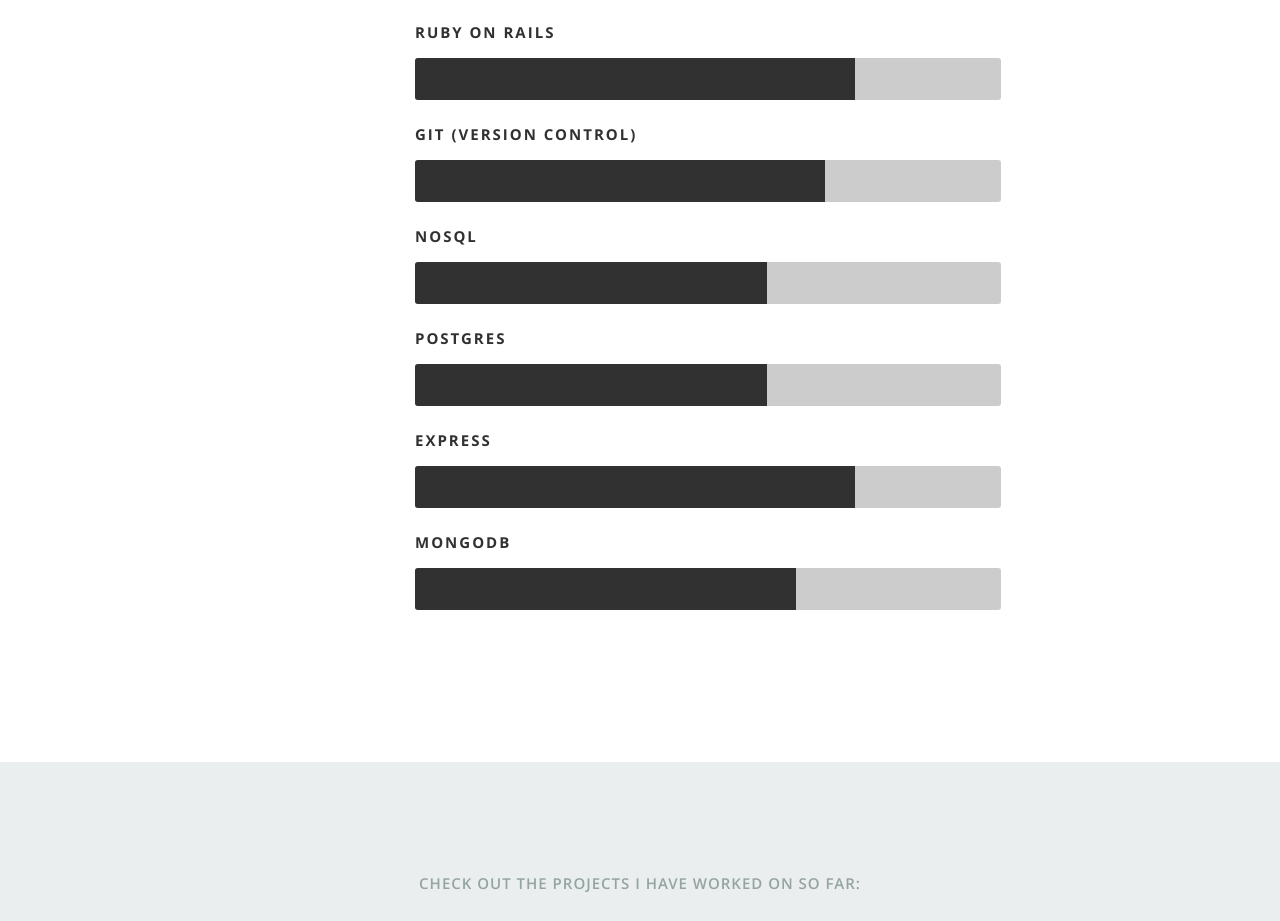
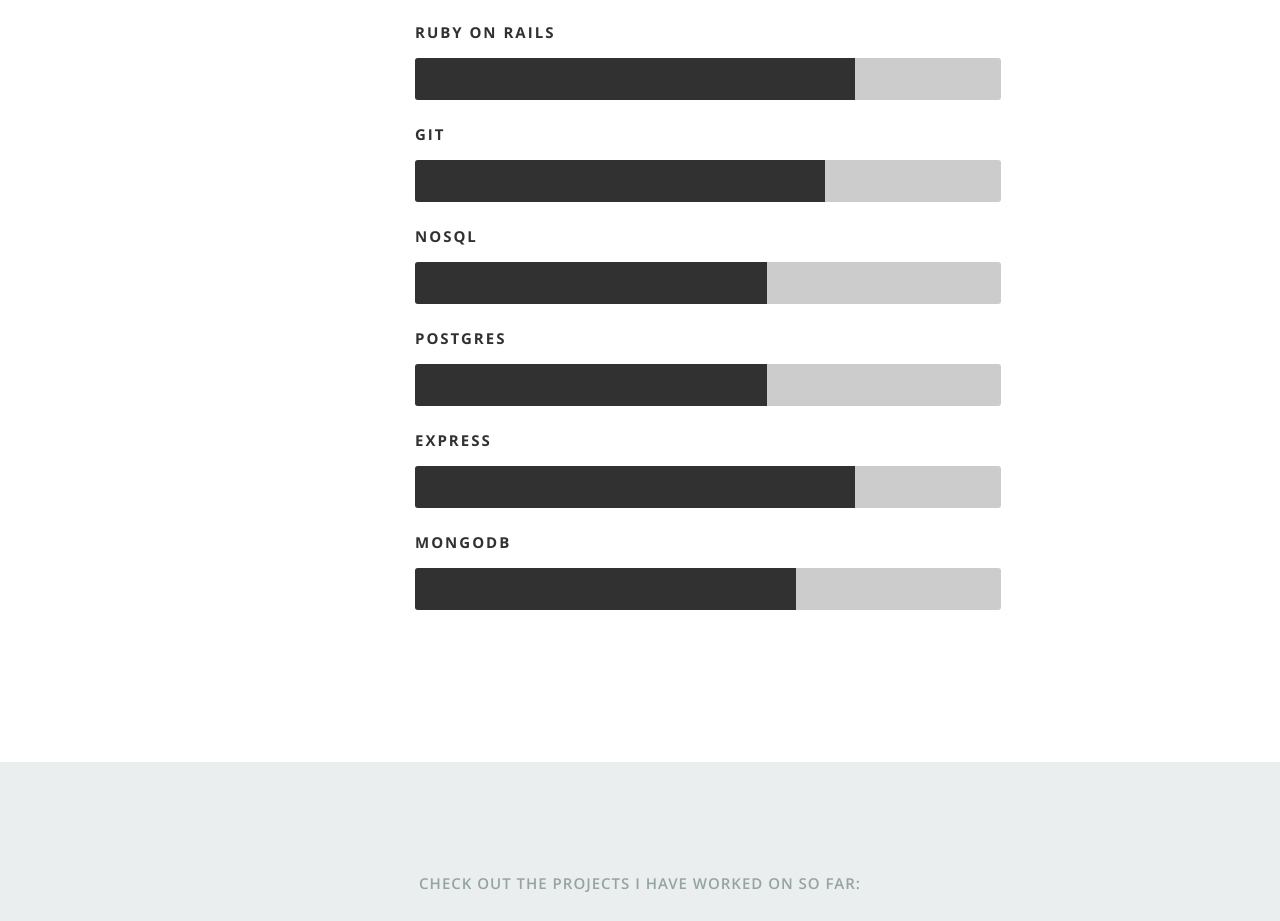
Before and after one commit to OOC9490/online_porfolio, a React (Create React App) app: page / in a window 1280 px wide. Shown: the part 3324-4245 px from the top of the page. Built offline with nearby package versions, Linux system fonts and the light colour scheme.

Commit message:
changed Git label under skills

```diff
--- a/src/siteData/siteData.js
+++ b/src/siteData/siteData.js
@@ -77,7 +77,7 @@ export const resumeData = {
             classStyling: "bar-expand rails"
         },
         {
-            skillName: "Git (Version control)",
+            skillName: "Git",
             classStyling: "bar-expand git"
         },
         {
```
